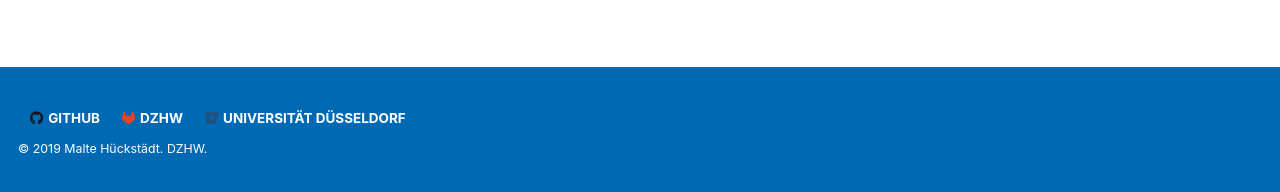
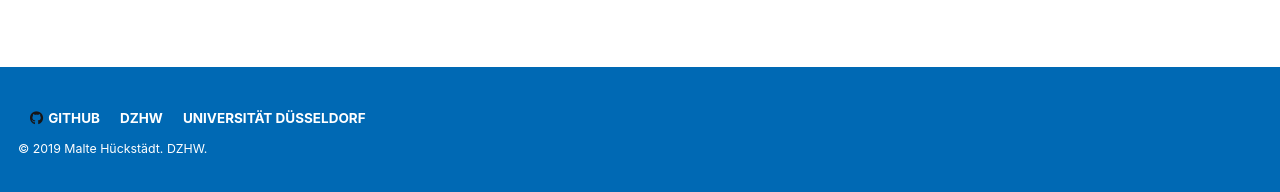
Before and after one commit to MalteHueckstaedt/Chernoff_Face, a Jekyll site: the page built from index.md, in a window 1280 px wide and 900 px high, scrolled down 349 px. Shown: the part 705-897 px from the top of the window. Built offline with Jekyll 4.4.1, drawn with Linux system fonts in a browser that asks for light colours; cached includes are drawn as plain includes; nearby versions of some CDN libraries.

Commit message:
Changing Icons in the Footer

```diff
--- a/_config.yml
+++ b/_config.yml
@@ -146,10 +146,10 @@ footer:
       icon: "fab fa-fw fa-github"
       url: "https://github.com/DZHW-DEKiF?tab=repositories"
     - label: "DZHW"
-      icon: "fab fa-fw fa-gitlab"
+      icon: "times-circle"
       url: "https://www.dzhw.eu/"
     - label: "Universität Düsseldorf"
-      icon: "fab fa-fw fa-bitbucket"
+      icon: "times-circle"
       url: "https://www.uni-duesseldorf.de"
     - label: "Instagram"
       icon: "fab fa-fw fa-instagram"
```
